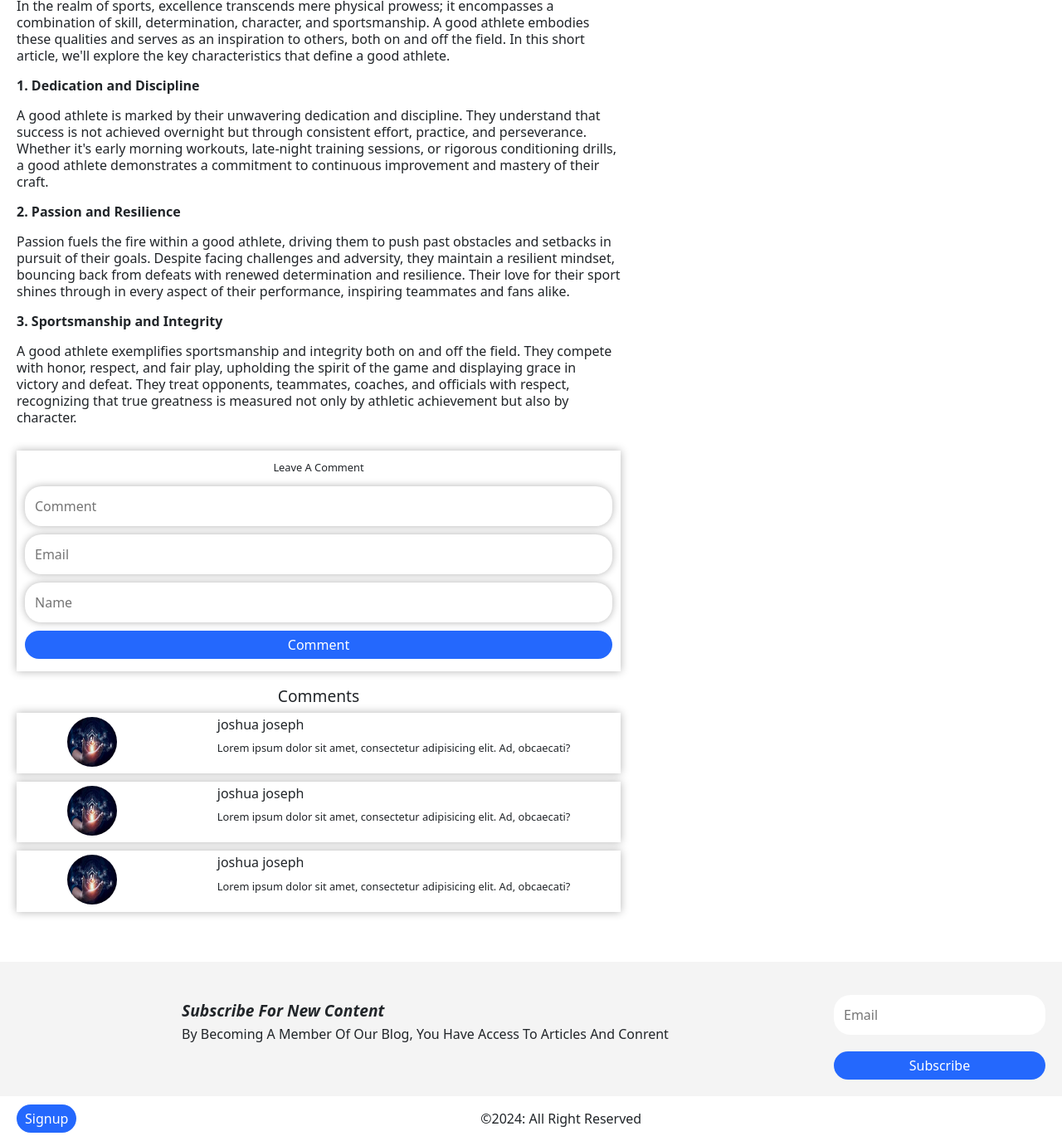
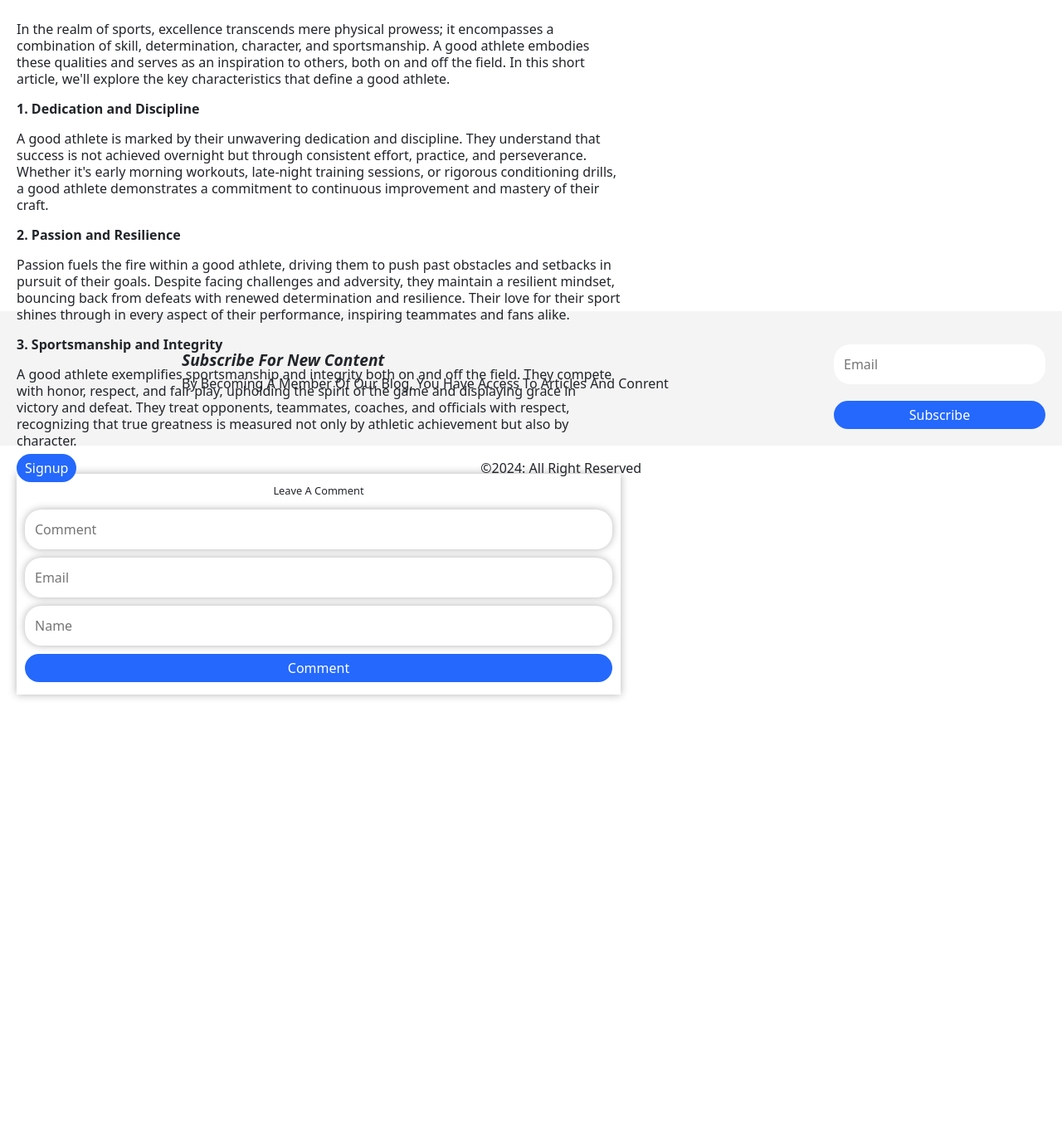
Before and after one commit to izzyjosh/Blog, a Django app: page /post/12/ in a window 1280 px wide. Shown: the part 603-1978 px from the top of the page at 83% size. After the commit the page ends 1445 px from the top, so only its background shows below. Run offline with Django 5.2, Linux system fonts and the light colour scheme; data comes from the database, SQL or seed files in the repository; data that the repository does not hold is empty; some libraries are stand-ins or nearby versions.

Commit message:
Updared tge project

```diff
--- a/main/urls.py
+++ b/main/urls.py
@@ -8,7 +8,6 @@
 
 urlpatterns = [
         path("",views.index,name="index"),
-        path("category/<int:cat_id>/",views.category,name="category"),
         path("post/<int:post_id>/",views.post_detail, name="post"),
         path("profile/",views.profile,name="profile"),
         ]
--- a/main/views.py
+++ b/main/views.py
@@ -1,16 +1,24 @@
 # django import
 from django.shortcuts import render, redirect, get_object_or_404
-from django.http import HttpRequest,HttpResponse
+from django.http import HttpRequest, HttpResponse
+from django.db.models import Q,F
 
 # my import
-from .models import Article, Category
+from .models import Article, Category,Comment
 from .forms import PostForm
 
 
 # index page view
 def index(request: HttpRequest) -> HttpResponse:
+    search: str = request.GET.get("search", "")
+    query_param: str = request.GET.get("cat","")
     categories: QuerySet = Category.objects.all()
-    posts: QuerySet = Article.objects.all()
+
+    posts: QuerySet = Article.objects.filter(
+        Q(title__icontains=search) |
+        Q(author__username__icontains=search),
+        category__name__icontains=query_param,
+    )
 
     context = {
         "categories": categories,
@@ -19,21 +27,40 @@
     return render(request, "index.html", context)
 
 
-#when a category is specified
-def category(request:HttpRequest, cat_id:int) -> HttpResponse:
-    cat_post: Article = Article.objects.filter(category_id=cat_id)
+# viewing each post
+def post_detail(request: HttpRequest, post_id: int) -> HttpResponse:
+    post: Article = get_object_or_404(Article, pk=post_id)
+    post.likecount = F("likecount") + 1
+    post.save()
+    post.refresh_from_db()
+
+    comments: QuerySet = Comment.objects.filter(article=post)
+
+    related_posts: QuerySet = Article.objects.filter(category=post.category)
 
     context = {
-            "cat_posts":cat_post,
+            "post":post,
+            "comments":comments,
+            "related_posts":related_posts,
             }
-    return render(request,"index.html",context)
+
+    if request.method == "POST":
+        username:str = request.POST.get("name")
+        email:str = request.POST.get("email")
+        comment:str = request.POST.get("comment")
+
+        Comment.objects.create(
+                username=username,
+                email=email,
+                comment=comment,
+                article=post,)
+
+        return render(request, "post.html", context)
+
+    return render(request, "post.html", context)
 
 
-#viewing each post
-def post_detail(request:HttpRequest,post_id:int) -> HttpResponse:
-    post: Article = get_object_or_404(Article,pk=post_id)
 
-    return render(request,"post.html",{"post":post})
 
 
 def profile(request: HttpRequest):
--- a/static/css/style.css
+++ b/static/css/style.css
@@ -171,20 +171,15 @@
     position: absolute;
     color: var(--text-color);
     top: 25%;
-    max-width: 100%;
+    width: 100%;
+    line-height: 40px;
 
     h4 {
       font-size: 1.2em;
       font-weight: 600;
       padding: 10px;
-      text-align: center;
     }
-    p {
-      text-align: center;
-      font-weight: 400;
-      font-size: 12px;
-      line-height: 20px;
-    }
+
     a {
       background: var(--text-color);
       color: blue;
@@ -221,6 +216,7 @@
   & img {
     border-radius: 20px;
     height: 300px;
+    object-fit: cover;
   }
   h5 {
     font-size: 1em;
@@ -334,17 +330,10 @@
   padding: 10px;
   margin: 10px;
 
-  h2 {
-    text-align: center;
-    margin-bottom: 10px;
-    font-family: Sans-Serif;
-    font-style: italic;
-  }
   .writer {
     display: flex;
     justify-content: flex-start;
     gap: 10px;
-
     float: left;
 
     img {
@@ -397,45 +386,47 @@
 }
 
 .comments {
+  margin-bottom: 20px;
   h5 {
     text-align: center;
-    font-size: 1.2em;
-    margin: 20px 0 10px 0;
+    font-size: 1.3em;
+    font-weight: 600;
+    margin: 30px 0 10px 0;
   }
 
   .comm {
-    display: flex;
-    justify-content: space-between;
-
     box-shadow: hsl(0, 0%, 70%) 0 0 10px;
-    margin: 10px 0;
+    margin: 20px 0;
+    min-height: 80px;
 
     img {
       height: 60px;
       width: 60px;
-      margin: 5px auto;
+      margin: 10px;
       border-radius: 30px;
+      float: left;
     }
     .content {
-      margin: 5px auto;
+      margin: 10px;
+      padding: 15px 0 0 0;
       font-size: 0.8em;
     }
   }
 }
-
-.related {
+.aside {
   margin: 10px;
   padding: 10px;
-
+}
+.related {
   a {
     color: var(--header-text-color);
   }
 
   h5 {
-    font-size: 1em;
+    font-size: 1.3em;
     font-weight: 600;
     text-align: center;
-    margin: 10px 0 20px 0;
+    margin: 30px 0 0 0;
   }
 
   .post {
@@ -445,7 +436,7 @@
     justify-content: space-between;
     align-items: center;
     gap: 5px;
-    height: 100px;
+    height: 130px;
     margin: 30px 0;
 
     img {
@@ -453,7 +444,7 @@
       height: 100%;
     }
     .content {
-      padding: 10px 5px;
+      padding: 20px 5px;
       font-size: 0.8em;
       margin: 10px 0;
     }
@@ -528,6 +519,7 @@
     display: grid;
     grid-template-columns: 60% 40%;
     grid-gap: 10px;
+    max-height: 100vh;
   }
   /* end of post style */
 }
--- /dev/null
+++ b/static/js/script.js
@@ -0,0 +1,9 @@
+function showSideBar() {
+ const sideBar = document.querySelector(".sidebar");
+ sideBar.style.display = "flex"
+}
+
+function closeSideBar() {
+ const sideBar = document.querySelector(".sidebar")
+ sideBar.style.display = "none"
+}
--- a/templates/post.html
+++ b/templates/post.html
@@ -27,15 +27,19 @@
       <nav>
         <ul class="sidebar">
           <li onclick="closeSideBar()"><i class="bi bi-x-lg list"></i></li>
-          <li><a href="#">Home</a></li>
-          <li><a href="#">Blog</a></li>
+          <li><a href="{% url 'main:index' %}">Home</a></li>
+          <li><a href="{% url 'main:index' %}">Blog</a></li>
           <li><a href="#">Services</a></li>
           <li><a href="#">About</a></li>
           <li><a href="#">Contact Us</a></li>
         </ul>
         <ul>
-          <li class="hideonmobile"><a href="#">Home</a></li>
-          <li class="hideonmobile"><a href="#">Blog</a></li>
+          <li class="hideonmobile">
+            <a href="{% url 'main:index' %}">Home</a>
+          </li>
+          <li class="hideonmobile">
+            <a href="{% url 'main:index' %}">Blog</a>
+          </li>
           <li class="hideonmobile"><a href="#">Services</a></li>
           <li class="hideonmobile"><a href="#">About</a></li>
           <li class="hideonmobile"><a href="#">Contact Us</a></li>
@@ -51,7 +55,7 @@
 
     <div class="main-section">
       <div class="blog">
-        <h2>{{ post.title }}</h2>
+        <h3 style="line-height: 35px">{{ post.title }}</h3>
         <div class="cont">
           <div class="writer">
             <img src="{{ post.author.profile_pic.url }}" alt="author image" />
@@ -68,95 +72,46 @@
 
         <div class="comment">
           <h3>Leave A Comment</h3>
-          <form action="">
+          <form method="post">
+            {% csrf_token %}
             <input type="text" placeholder="Comment" name="comment" />
             <input type="email" placeholder="Email" name="email" />
             <input type="text" name="name" placeholder="Name" />
             <button>Comment</button>
           </form>
         </div>
+      </div>
 
+      <!-- === Related Post === -->
+      <div class="aside">
         <!-- === comments === -->
         <div class="comments">
           <h5>Comments</h5>
+          {% for comment in comments %}
           <div class="comm">
-            <img src="./images/Ai.jpeg" alt="" />
+            <img src="{% static 'images/null_photo.png' %}" alt="" />
             <div class="content">
-              <h6>joshua joseph</h6>
-              <p>
-                Lorem ipsum dolor sit amet, consectetur adipisicing elit. Ad,
-                obcaecati?
-              </p>
+              <h6>{{ comment.username }}</h6>
+              <p>{{ comment.comment}}</p>
             </div>
           </div>
-          <div class="comm">
-            <img src="./images/Ai.jpeg" alt="" />
-            <div class="content">
-              <h6>joshua joseph</h6>
-              <p>
-                Lorem ipsum dolor sit amet, consectetur adipisicing elit. Ad,
-                obcaecati?
-              </p>
+          {% endfor %}
+        </div>
+
+        <div class="related">
+          <h5>Related Posts</h5>
+          {% for rel_post in related_posts %}
+          <a href="{% url 'main:post' rel_post.id %}"
+            ><div class="post">
+              <img src="{{ rel_post.images.url}}" alt="" />
+              <div class="content">
+                <h6>{{ rel_post.title }}</h6>
+                <p>{{ rel_post.body|safe|truncatechars:50}}</p>
+              </div>
             </div>
-          </div>
-          <div class="comm">
-            <img src="./images/Ai.jpeg" alt="" />
-            <div class="content">
-              <h6>joshua joseph</h6>
-              <p>
-                Lorem ipsum dolor sit amet, consectetur adipisicing elit. Ad,
-                obcaecati?
-              </p>
-            </div>
-          </div>
+          </a>
+          {% endfor %}
         </div>
-      </div>
-
-      <!-- === Related Post === -->
-      <div class="related">
-        <h5>Related Posts</h5>
-        <a href=""
-          ><div class="post">
-            <img src="./images/Ai.jpeg" alt="" />
-            <div class="content">
-              <h6>Lorem ipsum dolor sit.</h6>
-              <p>
-                Lorem ipsum dolor sit amet, consectetur adipisicing elit.
-                Consectetur, aliquid!
-              </p>
-            </div>
-          </div></a
-        >
-        <!-- <div class="post">
-          <img src="./images/Ai.jpeg" alt="" />
-          <div class="content">
-            <h6>Lorem ipsum dolor sit.</h6>
-            <p>
-              Lorem ipsum dolor sit amet, consectetur adipisicing elit.
-              Consectetur, aliquid!
-            </p>
-          </div>
-        </div>
-        <div class="post">
-          <img src="./images/Ai.jpeg" alt="" />
-          <div class="content">
-            <h6>Lorem ipsum dolor sit.</h6>
-            <p>
-              Lorem ipsum dolor sit amet, consectetur adipisicing elit.
-              Consectetur, aliquid!
-            </p>
-          </div>
-        </div>
-        <div class="post">
-          <img src="./images/Ai.jpeg" alt="" />
-          <div class="content">
-            <h6>Lorem ipsum dolor sit.</h6>
-            <p>
-              Lorem ipsum dolor sit amet, consectetur adipisicing elit.
-              Consectetur, aliquid!
-            </p>
-          </div>
-        </div>-->
       </div>
     </div>
     <footer>
@@ -168,7 +123,7 @@
         </p>
       </div>
       <div class="form">
-        <form action="">
+        <form action="" method="post">
           <div class="input">
             <i class="bi bi-email"></i>
             <input type="email" placeholder="Email" />
@@ -183,7 +138,7 @@
       <p>&copy;2024: All Right Reserved</p>
     </div>
 
-    <script src="./script.js"></script>
+    <script src="{% static 'js/script.js' %}"></script>
 
     <script
       src="https://cdn.jsdelivr.net/npm/bootstrap@5.3.2/dist/js/bootstrap.bundle.min.js"
```
Also changed, not shown: templates/index.html (+19 -13 lines), static/images/null_photo.png (added), 1 other file.
